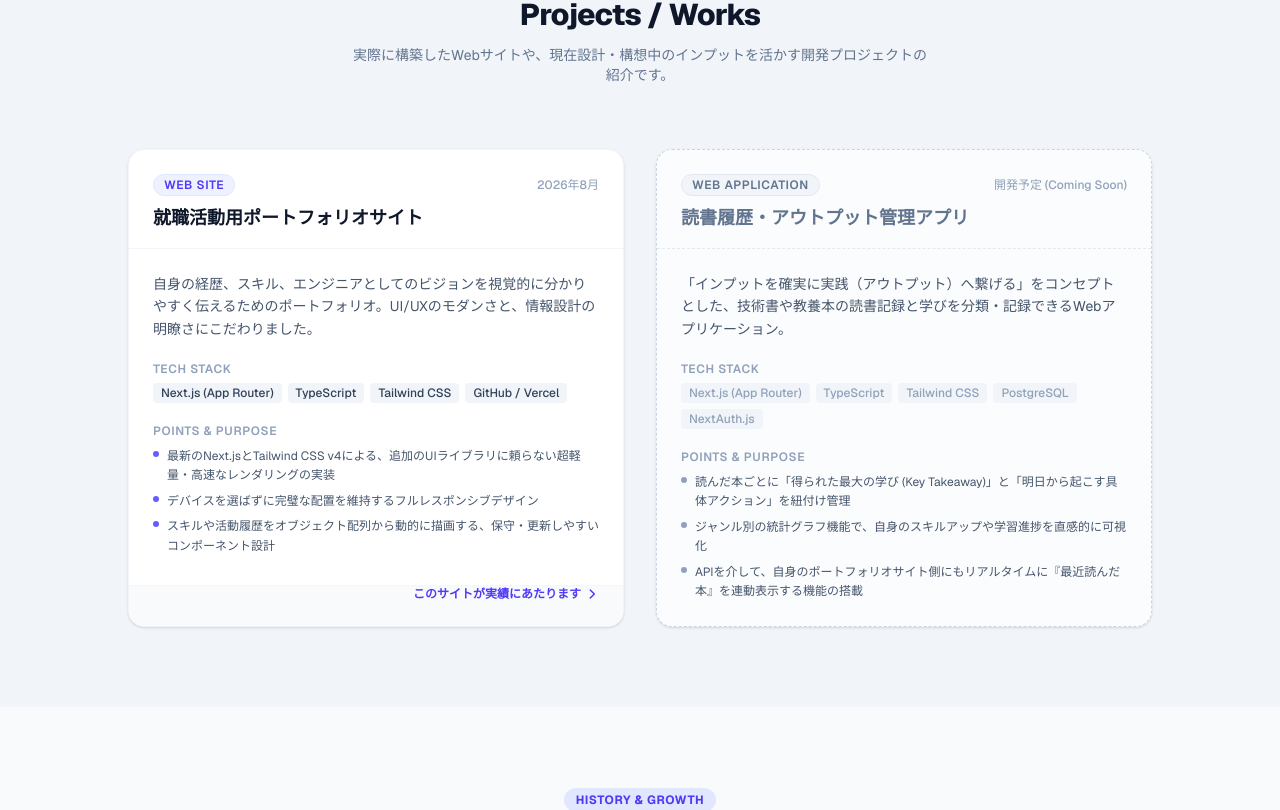
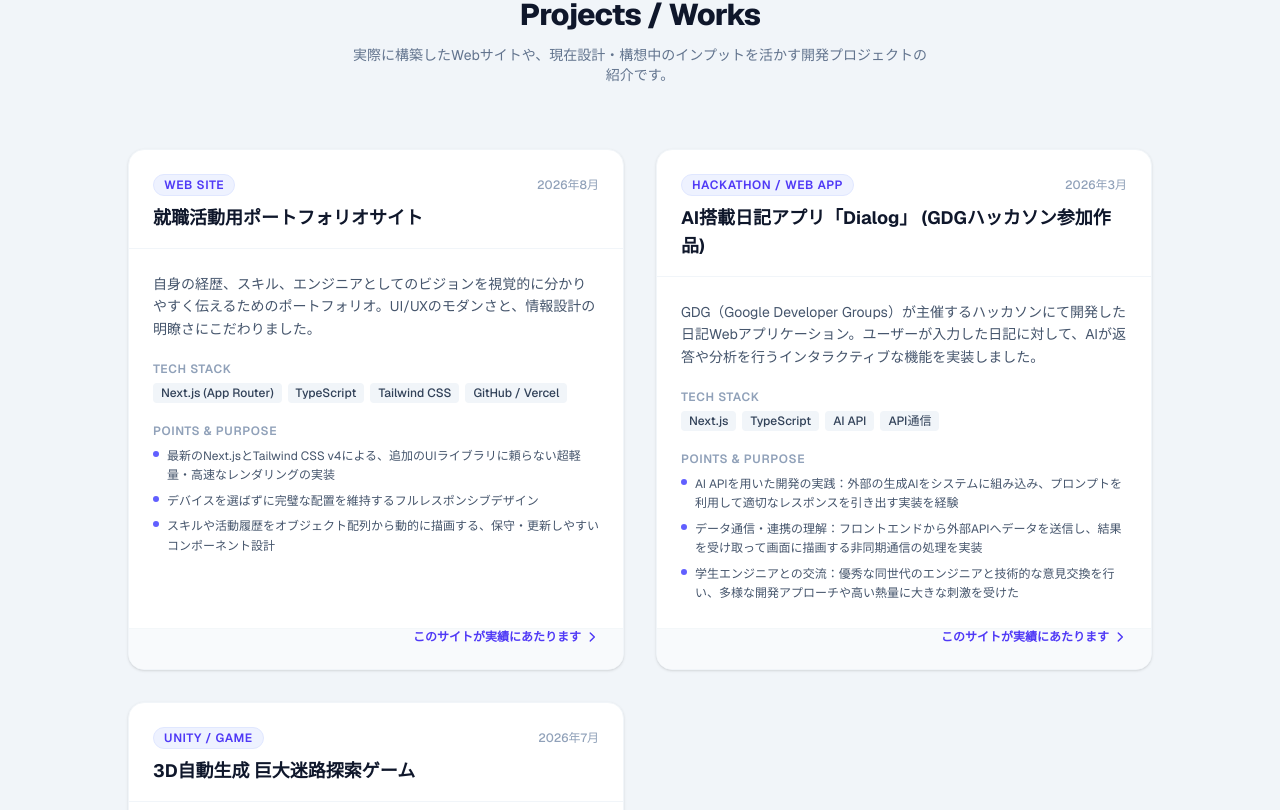
Before and after one commit to yuzu-1193/yuzu-1193.github.io, a Next.js app in the folder my-website/: page / in a window 1280 px wide. Shown: the part 1990-2800 px from the top of the page. Built offline with nearby package versions, Linux system fonts and the light colour scheme.

Commit message:
プロジェクトセクションに新しいアプリケーションを追加し、詳細と技術スタックを更新

```diff
--- a/my-website/app/page.tsx
+++ b/my-website/app/page.tsx
@@ -102,17 +102,28 @@ const PROJECTS: Project[] = [
     ],
   },
   {
-    title: "読書履歴・アウトプット管理アプリ",
-    tag: "Web Application",
-    period: "開発予定 (Coming Soon)",
-    description: "「インプットを確実に実践（アウトプット）へ繋げる」をコンセプトとした、技術書や教養本の読書記録と学びを分類・記録できるWebアプリケーション。",
-    techStack: ["Next.js (App Router)", "TypeScript", "Tailwind CSS", "PostgreSQL", "NextAuth.js"],
+    title: "AI搭載日記アプリ「Dialog」 (GDGハッカソン参加作品)",
+    tag: "Hackathon / Web App",
+    period: "2026年3月",
+    description: "GDG（Google Developer Groups）が主催するハッカソンにて開発した日記Webアプリケーション。ユーザーが入力した日記に対して、AIが返答や分析を行うインタラクティブな機能を実装しました。",
+    techStack: ["Next.js", "TypeScript", "AI API", "API通信"],
     points: [
-      "読んだ本ごとに「得られた最大の学び (Key Takeaway)」と「明日から起こす具体アクション」を紐付け管理",
-      "ジャンル別の統計グラフ機能で、自身のスキルアップや学習進捗を直感的に可視化",
-      "APIを介して、自身のポートフォリオサイト側にもリアルタイムに『最近読んだ本』を連動表示する機能の搭載",
+      "AI APIを用いた開発の実践：外部の生成AIをシステムに組み込み、プロンプトを利用して適切なレスポンスを引き出す実装を経験",
+      "データ通信・連携の理解：フロントエンドから外部APIへデータを送信し、結果を受け取って画面に描画する非同期通信の処理を実装",
+      "学生エンジニアとの交流：優秀な同世代のエンジニアと技術的な意見交換を行い、多様な開発アプローチや高い熱量に大きな刺激を受けた",
     ],
-    isComingSoon: true,
+  },
+  {
+    title: "3D自動生成 巨大迷路探索ゲーム",
+    tag: "Unity / Game",
+    period: "2026年7月",
+    description: "大学のプロジェクトにおいてチームで共同制作した、プレイするたびに構造が変化する3D迷路ゲーム。複数のアイテム（経路ヒント、壁の破壊ツール等）や、ゴール条件（鍵の収集）といったゲーム性を組み込みました。",
+    techStack: ["Unity", "C#", "GitHub Desktop"],
+    points: [
+      "迷路の自動生成アルゴリズム（Procedural Generation）の基礎を学び、C#のスクリプトを用いて動的にマップを構築するロジックを実装",
+      "プレイヤーの操作（アイテム使用、壁の破壊、鍵の取得）に応じた状態管理と、それに連動するUI・エフェクト処理の構築",
+      "GitHub Desktopを用いたチームでのバージョン管理の実践。競合（コンフリクト）を避けながら複数人で効率よく並行開発を進める手法を経験",
+    ],
   }
 ];
 
```
